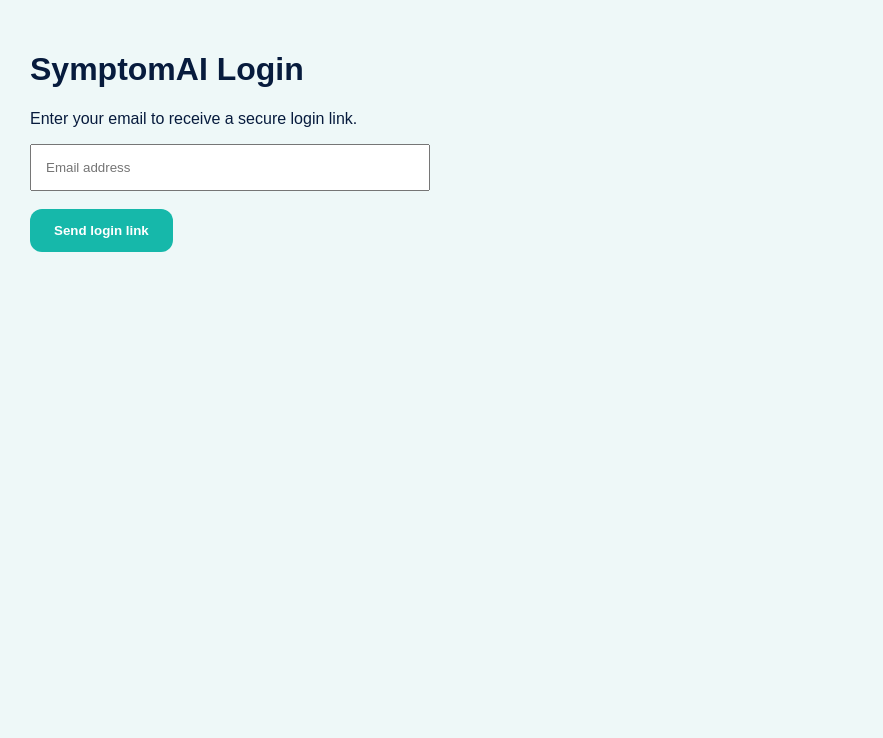
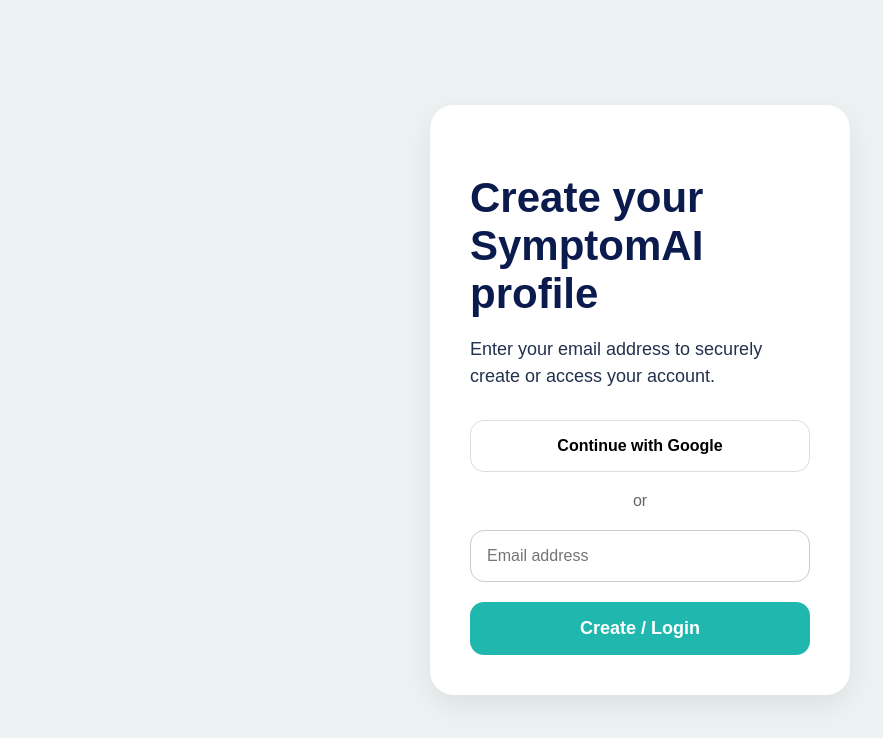
Before and after one commit to Siraajadams/symptomai, a Next.js app: page /login in a window 1280 px wide. Shown: the top 738 px of the page, without its empty margins (0-883 px from the left). Built offline with nearby package versions, Linux system fonts and the light colour scheme; no server answers.

Commit message:
Update page.tsx

```diff
--- a/app/login/page.tsx
+++ b/app/login/page.tsx
@@ -7,7 +7,7 @@
   const [email, setEmail] = useState("");
   const [message, setMessage] = useState("");
 
-  async function login() {
+  async function loginWithMagicLink() {
     const { error } = await supabase.auth.signInWithOtp({
       email,
       options: {
@@ -15,40 +15,141 @@
       },
     });
 
-    if (error) setMessage(error.message);
-    else setMessage("Check your email for the login link.");
+    if (error) {
+      setMessage(error.message);
+    } else {
+      setMessage("Check your email for your secure login link.");
+    }
+  }
+
+  async function loginWithGoogle() {
+    const { error } = await supabase.auth.signInWithOAuth({
+      provider: "google",
+      options: {
+        redirectTo: "https://symptomai.digital",
+      },
+    });
+
+    if (error) {
+      setMessage(error.message);
+    }
   }
 
   return (
-    <main style={{ minHeight: "100vh", padding: 30, fontFamily: "Arial" }}>
-      <h1>SymptomAI Login</h1>
-      <p>Enter your email to receive a secure login link.</p>
+    <main
+      style={{
+        minHeight: "100vh",
+        display: "flex",
+        justifyContent: "center",
+        alignItems: "center",
+        background: "#edf3f3",
+        padding: "20px",
+        fontFamily: "Arial",
+      }}
+    >
+      <div
+        style={{
+          width: "100%",
+          maxWidth: "420px",
+          background: "white",
+          padding: "40px",
+          borderRadius: "24px",
+          boxShadow: "0 10px 30px rgba(0,0,0,0.08)",
+        }}
+      >
+        <h1
+          style={{
+            fontSize: "42px",
+            fontWeight: 800,
+            color: "#0b1b4d",
+            marginBottom: "16px",
+          }}
+        >
+          Create your SymptomAI profile
+        </h1>
+
+        <p
+          style={{
+            fontSize: "18px",
+            lineHeight: 1.5,
+            color: "#23314d",
+            marginBottom: "30px",
+          }}
+        >
+          Enter your email address to securely create or access your account.
+        </p>
+
+        <button
+          onClick={loginWithGoogle}
+          style={{
+            width: "100%",
+            padding: "16px",
+            borderRadius: "14px",
+            border: "1px solid #ddd",
+            background: "white",
+            fontSize: "16px",
+            fontWeight: 700,
+            cursor: "pointer",
+            marginBottom: "20px",
+          }}
+        >
+          Continue with Google
+        </button>
+
+        <div
+          style={{
+            textAlign: "center",
+            marginBottom: "20px",
+            color: "#666",
+          }}
+        >
+          or
+        </div>
 
         <input
           type="email"
           placeholder="Email address"
           value={email}
           onChange={(e) => setEmail(e.target.value)}
-        style={{ padding: 14, width: "100%", maxWidth: 400 }}
+          style={{
+            width: "100%",
+            padding: "16px",
+            borderRadius: "14px",
+            border: "1px solid #ccc",
+            fontSize: "16px",
+            marginBottom: "20px",
+          }}
         />
 
-      <br /><br />
-
         <button
-        onClick={login}
+          onClick={loginWithMagicLink}
           style={{
-          padding: "14px 24px",
-          background: "#16b8aa",
+            width: "100%",
+            padding: "16px",
+            borderRadius: "14px",
+            border: "none",
+            background: "#20b7ae",
             color: "white",
-          border: "none",
-          borderRadius: 12,
+            fontSize: "18px",
             fontWeight: 700,
+            cursor: "pointer",
           }}
         >
-        Send login link
+          Create / Login
         </button>
 
-      <p>{message}</p>
+        {message && (
+          <p
+            style={{
+              marginTop: "20px",
+              color: "#0b1b4d",
+              fontSize: "14px",
+            }}
+          >
+            {message}
+          </p>
+        )}
+      </div>
     </main>
   );
 }
```
Lines whose indentation alone changed are shown as unchanged.
